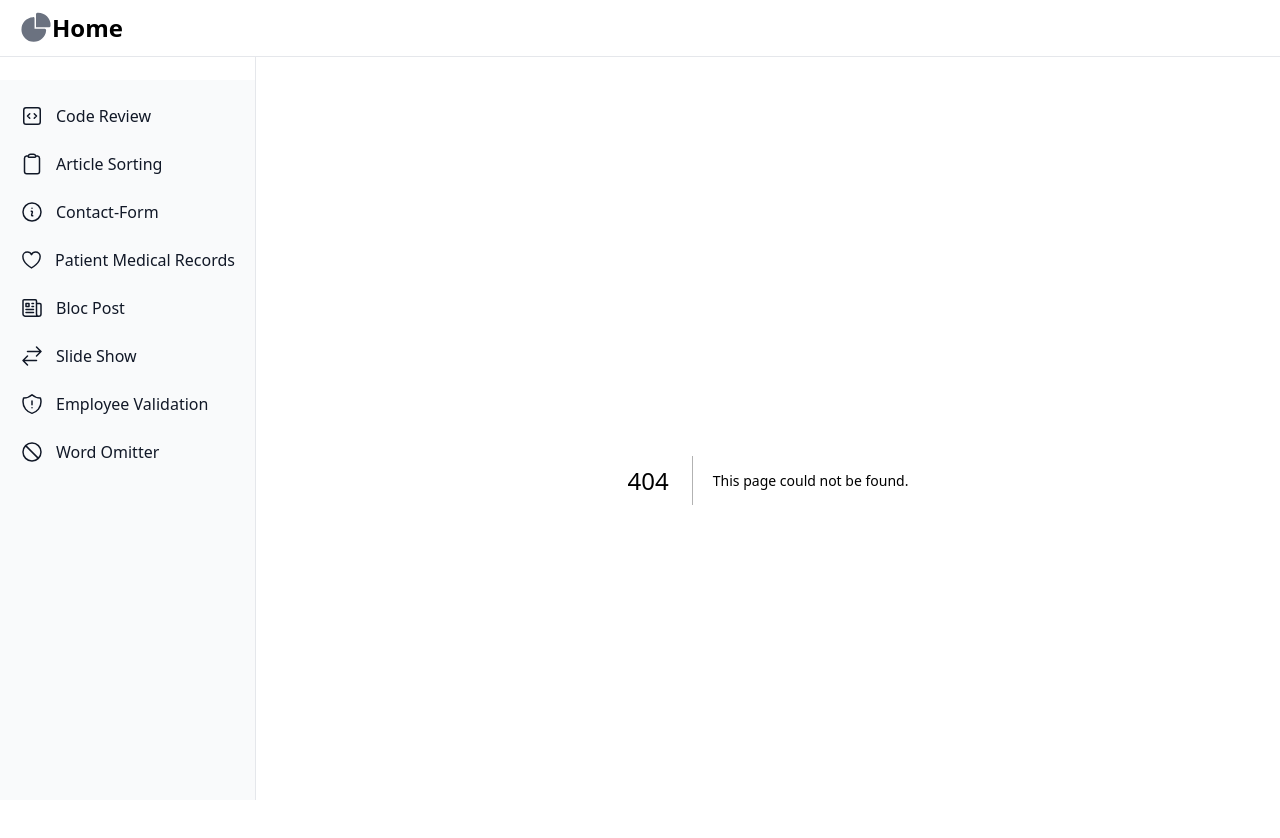
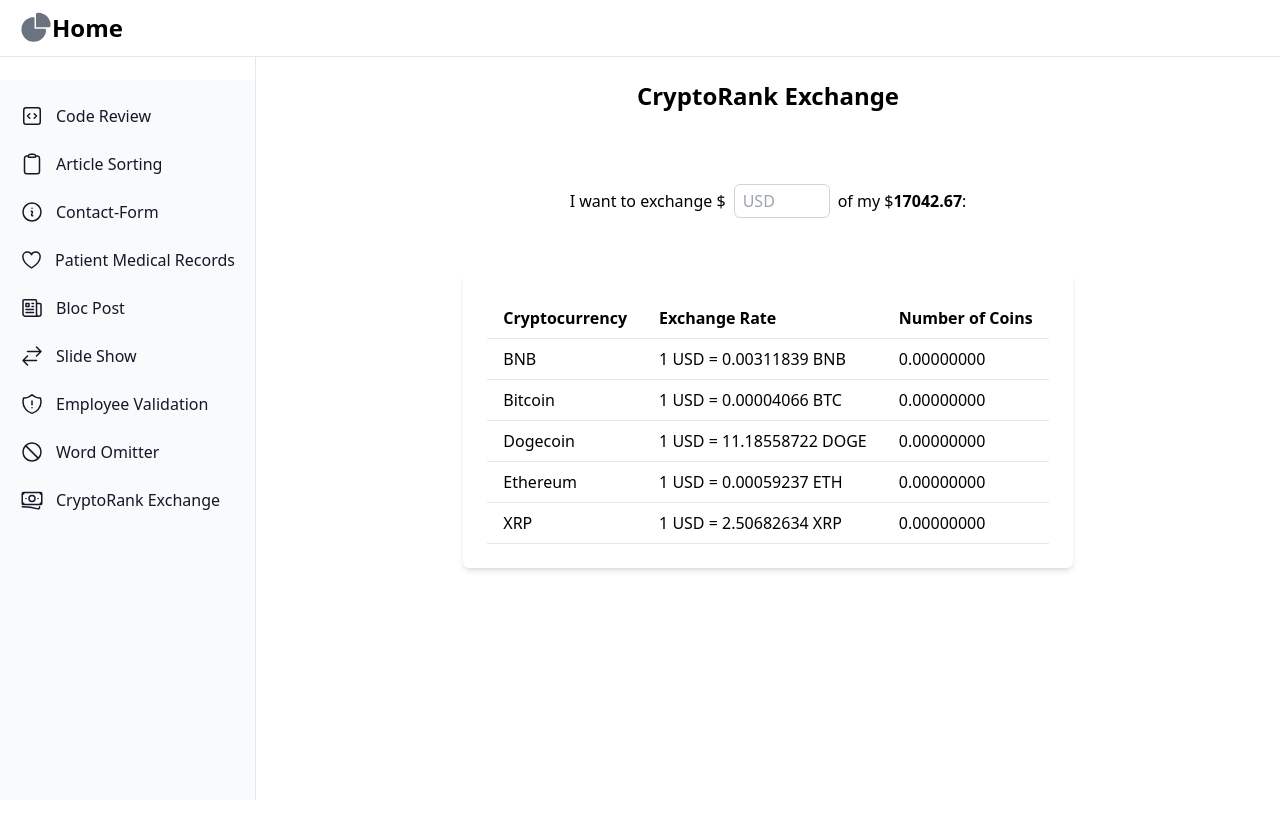
Before and after one commit to igregorioneto/Challenges, a Next.js app in the folder hackerrank-challengers/web/: page /cryptorank-exchange in a window 1280 px wide. Before the commit this address had no page. Shown: the top 838 px of the page. After the commit the page ends 800 px from the top, so only its background shows below. Built offline with nearby package versions, Linux system fonts and the light colour scheme.

Commit message:
feat: CryptoRank Exchange

```diff
--- /dev/null
+++ b/hackerrank-challengers/web/src/components/CryptoRankExchangeComponents/Table.jsx
@@ -0,0 +1,58 @@
+const cryptocurrencyList = [
+    {
+      code: "BNB",
+      name: "BNB",
+      rate: 0.00311839,
+    },
+    {
+      code: "BTC",
+      name: "Bitcoin",
+      rate: 0.00004066,
+    },
+    {
+      code: "DOGE",
+      name: "Dogecoin",
+      rate: 11.18558722,
+    },
+    {
+      code: "ETH",
+      name: "Ethereum",
+      rate: 0.00059237,
+    },
+    {
+      code: "XRP",
+      name: "XRP",
+      rate: 2.50682634,
+    },
+];
+
+const Table = ({amountInput, errors = []}) => {
+    return (
+        <div className="bg-white shadow-md rounded-md mt-10 mx-4 p-6">
+          <table className="w-full border-collapse">
+            <thead>
+              <tr className="border-b">
+                <th className="text-left px-4 py-2">Cryptocurrency</th>
+                <th className="text-left px-4 py-2">Exchange Rate</th>
+                <th className="text-left px-4 py-2">Number of Coins</th>
+              </tr>
+            </thead>
+            <tbody data-testid="exchange-data">
+              {cryptocurrencyList.length > 0 ? cryptocurrencyList.map((crypto, index) => (
+                <tr key={index} className="border-b">
+                  <td className="px-4 py-2">{crypto.name}</td>
+                  <td className="px-4 py-2">1 USD = {crypto.rate} {crypto.code}</td>
+                  {errors.length === 0 ? (
+                    <td className="px-4 py-2">{!amountInput ? '0.00000000' : (crypto.rate * amountInput).toFixed(8)}</td>
+                  ) : (
+                    <td className="px-4 py-2 text-gray-500">n/a</td>
+                  )}
+                </tr>
+              )) : null}
+            </tbody>
+          </table>
+        </div>
+    );
+}
+
+export default Table;
--- a/hackerrank-challengers/web/src/components/Utils/Layout.jsx
+++ b/hackerrank-challengers/web/src/components/Utils/Layout.jsx
@@ -14,6 +14,7 @@
         { id: 6, title: "Slide Show", path: "/slide-show", icon: "slide-show-icon" },
         { id: 7, title: "Employee Validation", path: "/employee-validation", icon: "employee-validation-icon" },
         { id: 8, title: "Word Omitter", path: "/word-omitter", icon: "word-omitter-icon" },
+        { id: 9, title: "CryptoRank Exchange", path: "/cryptorank-exchange", icon: "cryptorank-exchange-icon" },
     ];
 
     const handleTitle = (menuId) => {
--- /dev/null
+++ b/hackerrank-challengers/web/src/pages/cryptorank-exchange/index.jsx
@@ -0,0 +1,78 @@
+import Table from "@/src/components/CryptoRankExchangeComponents/Table";
+import { useState } from "react";
+
+const CryptoRankExchange = () => {
+  const [amountInput, setAmountInput] = useState(null);
+  const [currentValue, setCurrentValue] = useState(17042.67);
+  const [errors, setErrors] = useState([]);
+
+  const handleChangeAmountInput = (e) => {
+    const current = e.target.value;
+    setAmountInput(current);
+
+    if (!current) {
+      setErrors(['Amount cannot be empty'])
+      return;
+    }
+
+    const numericValue = parseFloat(current);
+    if (!isNaN(numericValue)) {
+      setCurrentValue((prev) => (prev - current));
+    }
+
+    handleErrorsInput(current);
+  }
+
+  const handleErrorsInput = (value) => {
+    if (!value) {
+      setErrors(['Amount cannot be empty'])
+    } else if (isNaN(value)) {
+      setErrors(['Amount must be a valid number'])
+    } else if (value < 0.01) {
+      setErrors(['Amount cannot be less than $0.01'])
+    } else if (value > currentValue) {
+      setErrors(['Amount cannot exceed the available balance'])
+    } else {
+      setErrors([])
+    }
+  }
+
+  return (
+    <div className="flex flex-col items-center mx-auto">
+      <h1 className="text-2xl font-bold mb-6">CryptoRank Exchange</h1>
+      <section>
+        <div className="flex flex-col items-center mt-12 px-8 text-center">
+          <label className="mb-4">
+            I want to exchange $
+            <input
+              className="w-24 border border-gray-300 rounded-md px-2 py-1 mx-2"
+              data-testid="amount-input"
+              required
+              type="number"
+              placeholder="USD"
+              value={amountInput}
+              onChange={handleChangeAmountInput}
+            />
+            of my $<span className="font-semibold">{currentValue}</span>:
+          </label>
+          {errors.length > 0 ? errors.map((error, index) => (
+            <p
+              key={index}
+              data-testid="error"
+              className="text-red-500 text-sm mt-3"
+            >
+              {error}
+            </p>
+          )) : null}
+        </div>
+      </section>
+
+      <Table
+        amountInput={amountInput}
+        errors={errors}
+      />
+    </div>
+  );
+}
+
+export default CryptoRankExchange;
--- a/hackerrank-challengers/web/src/shared/icons.js
+++ b/hackerrank-challengers/web/src/shared/icons.js
@@ -123,6 +123,22 @@
                 d="M18.364 18.364A9 9 0 0 0 5.636 5.636m12.728 12.728A9 9 0 0 1 5.636 5.636m12.728 12.728L5.636 5.636"
             />
         </svg>
+    ),
+    "cryptorank-exchange-icon": (
+        <svg
+            xmlns="http://www.w3.org/2000/svg"
+            fill="none"
+            viewBox="0 0 24 24"
+            strokeWidth={1.5}
+            stroke="currentColor"
+            className="size-6"
+        >
+            <path
+            strokeLinecap="round"
+            strokeLinejoin="round"
+            d="M2.25 18.75a60.07 60.07 0 0 1 15.797 2.101c.727.198 1.453-.342 1.453-1.096V18.75M3.75 4.5v.75A.75.75 0 0 1 3 6h-.75m0 0v-.375c0-.621.504-1.125 1.125-1.125H20.25M2.25 6v9m18-10.5v.75c0 .414.336.75.75.75h.75m-1.5-1.5h.375c.621 0 1.125.504 1.125 1.125v9.75c0 .621-.504 1.125-1.125 1.125h-.375m1.5-1.5H21a.75.75 0 0 0-.75.75v.75m0 0H3.75m0 0h-.375a1.125 1.125 0 0 1-1.125-1.125V15m1.5 1.5v-.75A.75.75 0 0 0 3 15h-.75M15 10.5a3 3 0 1 1-6 0 3 3 0 0 1 6 0Zm3 0h.008v.008H18V10.5Zm-12 0h.008v.008H6V10.5Z"
+        />
+        </svg>
     )
 };
 
```
